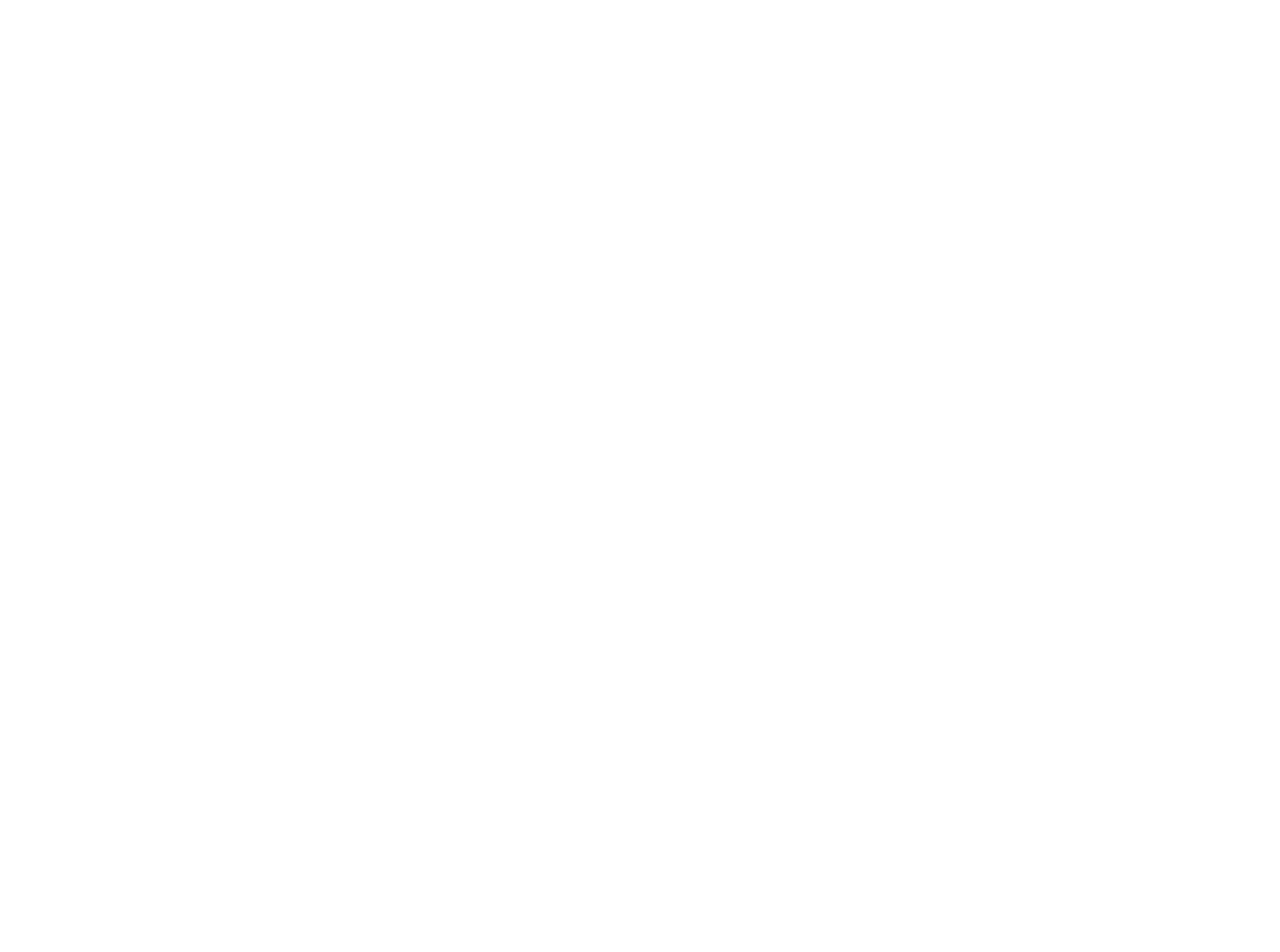
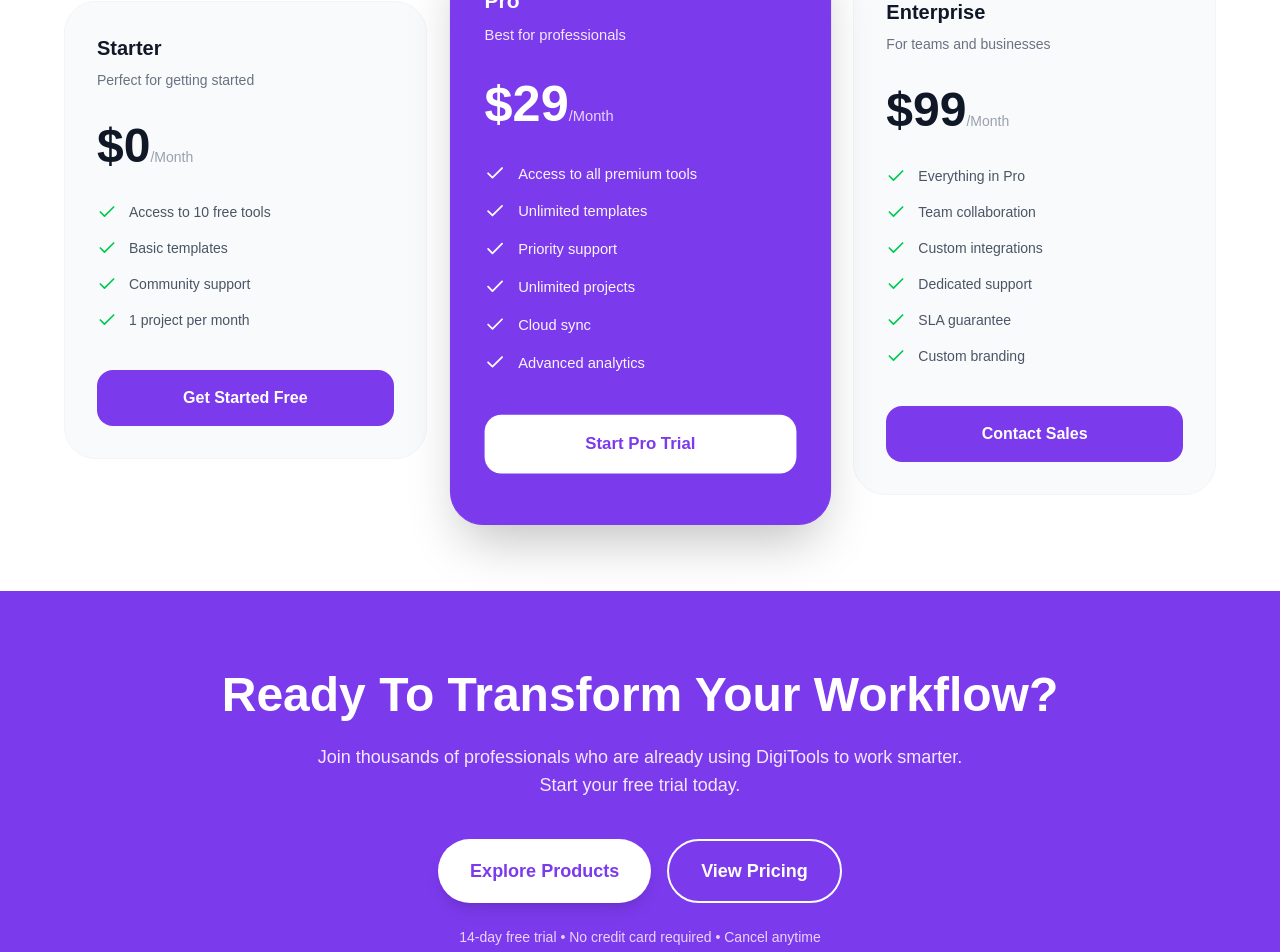
Before and after one commit to siam-miya/digitools, a React (Vite) app: page / in a window 1280 px wide. Shown: the part 4600-5552 px from the top of the page. Before the commit the page ends 4405 px from the top, so only its background shows below. Built offline with nearby package versions, Linux system fonts and the light colour scheme.

Commit message:
workflow sewction done

```diff
--- a/src/App.jsx
+++ b/src/App.jsx
@@ -7,6 +7,9 @@ import Cart from "./components/cart/Cart";
 import { ToastContainer, toast } from 'react-toastify';
 import 'react-toastify/dist/ReactToastify.css';
 import Steps from "./components/steps/Steps";
+import PricingCard from "./components/pricingCard/PricingCard";
+import Workflow from "./components/workflow/Workflow";
+
 
 const App = () => {
   const [cards, setCards] = useState([]);
@@ -92,6 +95,8 @@ const App = () => {
         </div>
       </Suspense>
       <Steps/>
+      <PricingCard/>
+   <Workflow/>
     </div>
   );
 };
--- /dev/null
+++ b/src/components/pricingCard/PricingCard.jsx
@@ -0,0 +1,117 @@
+import React from 'react';
+import { Check } from 'lucide-react'; // আইকনের জন্য lucide-react ব্যবহার করা হয়েছে
+
+const PricingCard = () => {
+  const plans = [
+    {
+      name: "Starter",
+      description: "Perfect for getting started",
+      price: "0",
+      features: [
+        "Access to 10 free tools",
+        "Basic templates",
+        "Community support",
+        "1 project per month"
+      ],
+      buttonText: "Get Started Free",
+      isPopular: false
+    },
+    {
+      name: "Pro",
+      description: "Best for professionals",
+      price: "29",
+      features: [
+        "Access to all premium tools",
+        "Unlimited templates",
+        "Priority support",
+        "Unlimited projects",
+        "Cloud sync",
+        "Advanced analytics"
+      ],
+      buttonText: "Start Pro Trial",
+      isPopular: true // এটি মাঝখানের পার্পল কার্ডের জন্য
+    },
+    {
+      name: "Enterprise",
+      description: "For teams and businesses",
+      price: "99",
+      features: [
+        "Everything in Pro",
+        "Team collaboration",
+        "Custom integrations",
+        "Dedicated support",
+        "SLA guarantee",
+        "Custom branding"
+      ],
+      buttonText: "Contact Sales",
+      isPopular: false
+    }
+  ];
+
+  return (
+    <section className="py-20 bg-white">
+      <div className="container mx-auto px-4">
+        <div className="text-center mb-16">
+          <h2 className="text-4xl font-bold text-gray-900 mb-4">Simple, Transparent Pricing</h2>
+          <p className="text-gray-500">Choose the plan that fits your needs. Upgrade or downgrade anytime.</p>
+        </div>
+        <div className="grid grid-cols-1 md:grid-cols-3 gap-8 max-w-6xl mx-auto items-center">
+          {plans.map((plan, index) => (
+            <div
+              key={index}
+              className={`relative p-8 rounded-[32px] border transition-all duration-300 ${
+                plan.isPopular
+                ? "bg-[#7C3AED] text-white border-[#7C3AED] scale-105 shadow-2xl z-10 py-12"
+                : "bg-[#F9FAFB] text-gray-900 border-gray-100 hover:shadow-xl"
+              }`}
+            >
+              {/* Most Popular Badge */}
+              {plan.isPopular && (
+                <div className="absolute -top-4 left-1/2 -translate-x-1/2 bg-[#FFD700] text-black text-[10px] font-bold px-3 py-1 rounded-full uppercase tracking-wider shadow-sm">
+                  Most Popular
+                </div>
+              )}
+
+              <div className="mb-8">
+                <h3 className="text-xl font-bold mb-2">{plan.name}</h3>
+                <p className={`text-sm ${plan.isPopular ? "text-purple-100" : "text-gray-500"}`}>
+                  {plan.description}
+                </p>
+              </div>
+
+              <div className="mb-8">
+                <span className="text-5xl font-bold">${plan.price}</span>
+                <span className={`text-sm font-medium ${plan.isPopular ? "text-purple-200" : "text-gray-400"}`}>
+                  /Month
+                </span>
+              </div>
+
+              {/* Features List */}
+              <ul className="space-y-4 mb-10">
+                {plan.features.map((feature, idx) => (
+                  <li key={idx} className="flex items-center gap-3 text-sm">
+                    <Check className={`w-5 h-5 ${plan.isPopular ? "text-white" : "text-green-500"}`} />
+                    <span className={plan.isPopular ? "text-purple-50" : "text-gray-600"}>
+                      {feature}
+                    </span>
+                  </li>
+                ))}
+              </ul>
+
+              {/* Action Button */}
+              <button className={`w-full py-4 rounded-2xl font-bold transition-colors ${
+                plan.isPopular
+                ? "bg-white text-[#7C3AED] hover:bg-gray-100"
+                : "bg-[#7C3AED] text-white hover:bg-[#6D28D9]"
+              }`}>
+                {plan.buttonText}
+              </button>
+            </div>
+          ))}
+        </div>
+      </div>
+    </section>
+  );
+};
+
+export default PricingCard;
--- /dev/null
+++ b/src/components/workflow/Workflow.jsx
@@ -0,0 +1,37 @@
+import React from 'react';
+
+const Workflow = () => {
+  return (
+    <section className="bg-[#7C3AED] py-20 px-4">
+      <div className="container mx-auto text-center">
+        {/* Title */}
+        <h2 className="text-3xl md:text-5xl font-bold text-white mb-6">
+          Ready To Transform Your Workflow?
+        </h2>
+
+        {/* Subtitle */}
+        <p className="text-purple-100 text-lg mb-10 max-w-2xl mx-auto">
+          Join thousands of professionals who are already using DigiTools to work smarter.
+          Start your free trial today.
+        </p>
+
+        {/* Buttons Group */}
+        <div className="flex flex-col sm:flex-row justify-center gap-4 mb-6">
+          <button className="bg-white text-[#7C3AED] px-8 py-4 rounded-full font-bold text-lg hover:bg-gray-100 transition-all shadow-lg">
+            Explore Products
+          </button>
+          <button className="border-2 border-white text-white px-8 py-4 rounded-full font-bold text-lg hover:bg-white hover:text-[#7C3AED] transition-all">
+            View Pricing
+          </button>
+        </div>
+
+        {/* Footer Text */}
+        <p className="text-purple-200 text-sm">
+          14-day free trial • No credit card required • Cancel anytime
+        </p>
+      </div>
+    </section>
+  );
+};
+
+export default Workflow;
```
